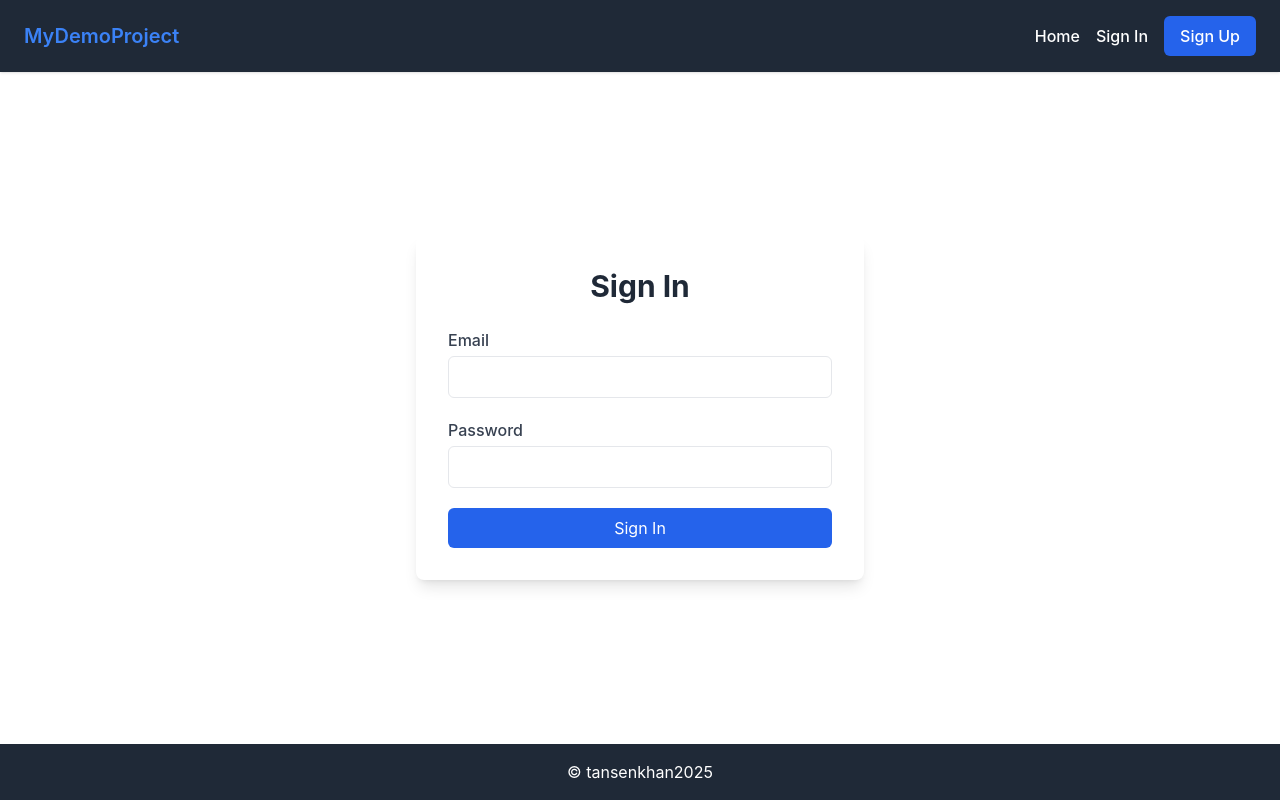
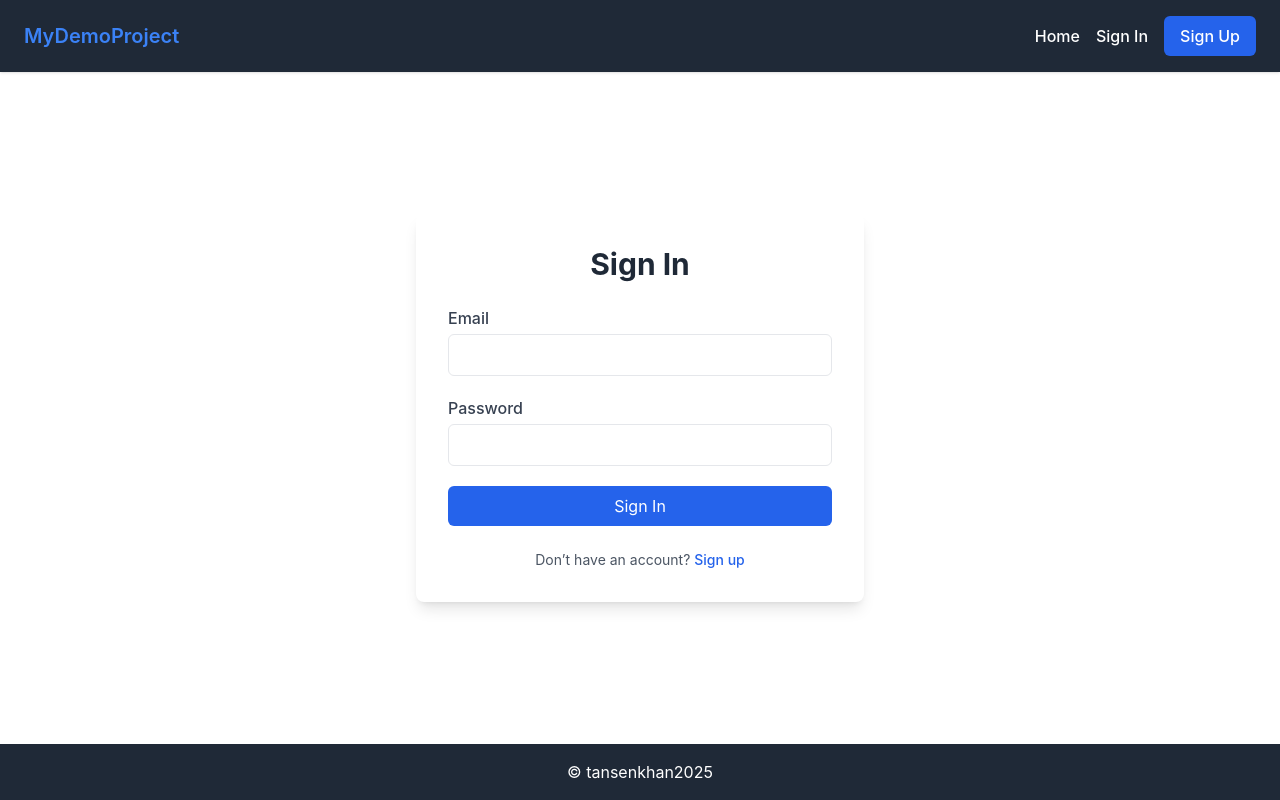
Before and after one commit to tansenkhan1990/react-cross-platform, a React (Create React App) app: page /signin in a window 1280 px wide. Built offline with nearby package versions, Linux system fonts and the light colour scheme.

Commit message:
add new changes

```diff
--- a/src/pages/SignIn.tsx
+++ b/src/pages/SignIn.tsx
@@ -1,5 +1,5 @@
 import React from "react";
-import { useNavigate } from "react-router-dom";
+import { useNavigate, Link } from "react-router-dom";
 import { useDispatch } from "react-redux";
 import { login } from "../store/slices/authSlice";
 import { useAuthForm, signInSchema } from "../hooks/useAuthForm";
@@ -76,6 +76,14 @@
             Sign In
           </button>
         </form>
+
+        {/* Sign Up Prompt */}
+        <p className="text-sm text-center text-gray-600 mt-6">
+          Don’t have an account?{" "}
+          <Link to="/signup" className="text-blue-600 hover:underline font-medium">
+            Sign up
+          </Link>
+        </p>
       </div>
     </div>
   );
```
